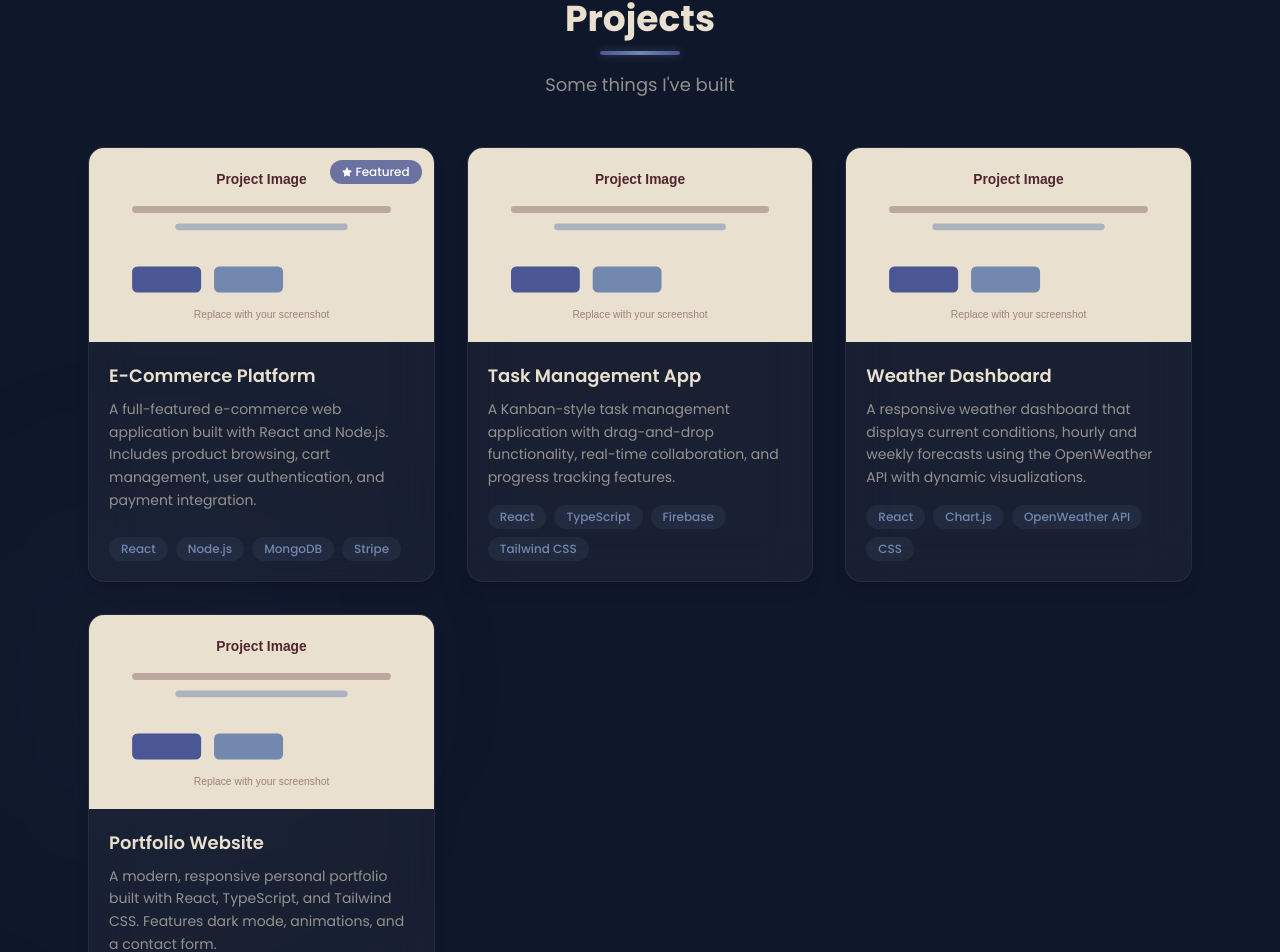
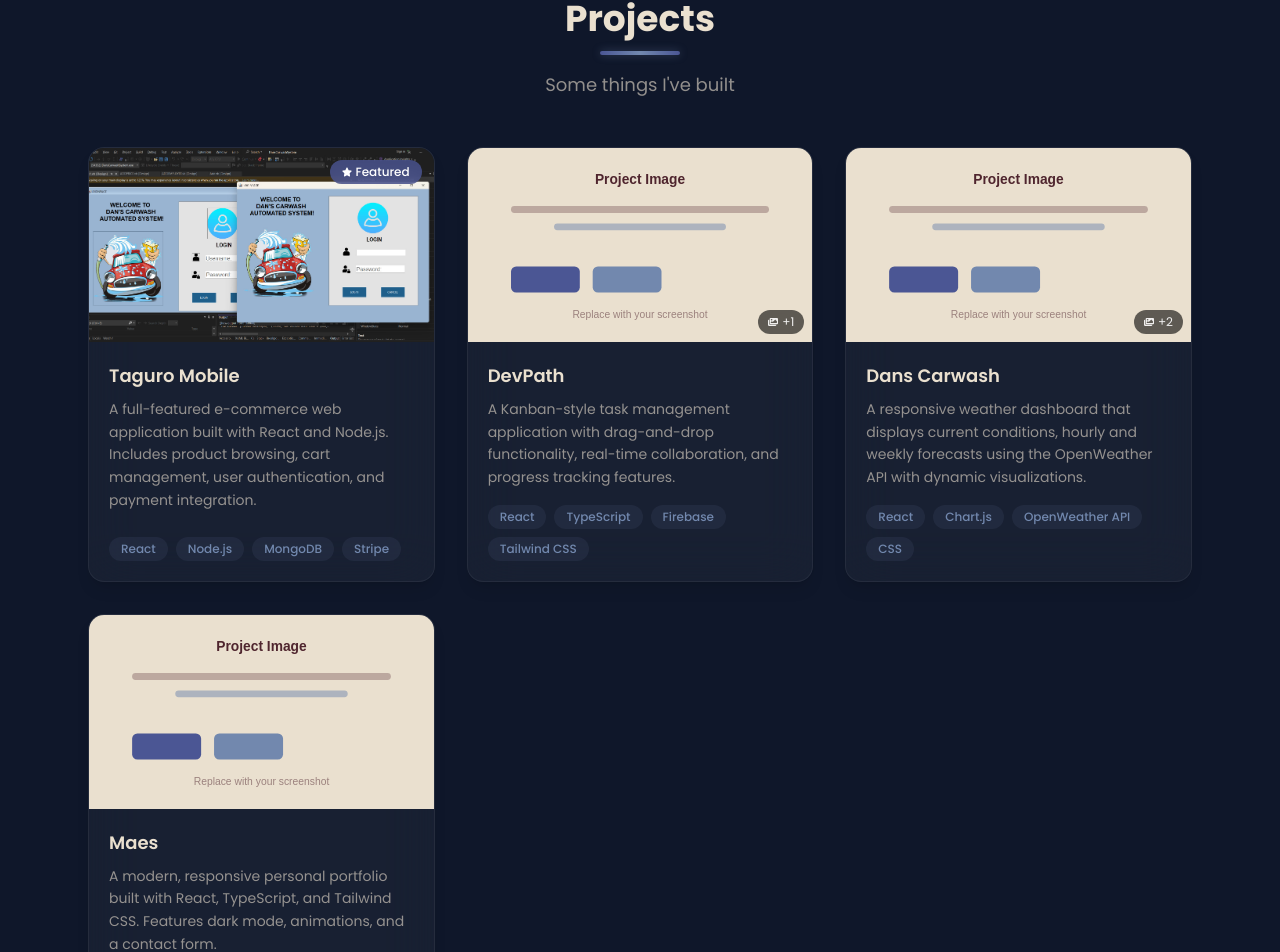
Before and after one commit to marcraguallatiban/Portfolio, a React (Vite) app: page / in a window 1280 px wide. Shown: the part 5445-6397 px from the top of the page. Built offline with nearby package versions, Linux system fonts and the light colour scheme.

Commit message:
refactor: optimize performance, replace Formspree with EmailJS, add project image lightbox with multi-image support

```diff
--- a/src/components/sections/Projects.tsx
+++ b/src/components/sections/Projects.tsx
@@ -1,18 +1,59 @@
-import { FaGithub, FaExternalLinkAlt, FaStar } from "react-icons/fa";
-import { motion } from "framer-motion";
+import { useState, useEffect, useCallback } from "react";
+import { motion, AnimatePresence } from "framer-motion";
+import { FaChevronLeft, FaChevronRight, FaTimes, FaStar, FaImages } from "react-icons/fa";
 import SectionTitle from "../ui/SectionTitle";
 import Card from "../ui/Card";
-import Button from "../ui/Button";
 import { projects } from "../../data/projects";
 
+interface LightboxState {
+  projectIdx: number;
+  imageIdx: number;
+}
+
 export default function Projects() {
+  const [lightbox, setLightbox] = useState<LightboxState | null>(null);
+
+  const close = useCallback(() => setLightbox(null), []);
+
+  const goNext = useCallback(() => {
+    setLightbox((prev) => {
+      if (!prev) return null;
+      const project = projects[prev.projectIdx];
+      return {
+        ...prev,
+        imageIdx: (prev.imageIdx + 1) % project.images.length,
+      };
+    });
+  }, []);
+
+  const goPrev = useCallback(() => {
+    setLightbox((prev) => {
+      if (!prev) return null;
+      const project = projects[prev.projectIdx];
+      return {
+        ...prev,
+        imageIdx: (prev.imageIdx - 1 + project.images.length) % project.images.length,
+      };
+    });
+  }, []);
+
+  useEffect(() => {
+    if (!lightbox) return;
+    const handleKey = (e: KeyboardEvent) => {
+      if (e.key === "Escape") close();
+      if (e.key === "ArrowRight") goNext();
+      if (e.key === "ArrowLeft") goPrev();
+    };
+    document.addEventListener("keydown", handleKey);
+    document.body.style.overflow = "hidden";
+    return () => {
+      document.removeEventListener("keydown", handleKey);
+      document.body.style.overflow = "";
+    };
+  }, [lightbox, close, goNext, goPrev]);
+
   return (
     <section id="projects" className="bg-transparent py-20 md:py-28 relative">
-      <div
-        className="absolute top-1/2 left-0 w-80 h-80 bg-[#7288AE]/5 rounded-full blur-[120px] pointer-events-none"
-        aria-hidden="true"
-      />
-
       <div className="mx-auto max-w-6xl px-6 relative z-10">
         <SectionTitle title="Projects" subtitle="Some things I've built" />
 
@@ -35,51 +76,35 @@ export default function Projects() {
               }}
               className="group"
             >
-              <Card className="overflow-hidden h-full flex flex-col hover:shadow-[0_0_25px_rgba(114,136,174,0.2)] hover:border-[#7288AE]/30 transition-colors transition-shadow duration-500 relative">
-                {/* Featured badge */}
+              <Card className="overflow-hidden h-full flex flex-col relative">
                 {idx === 0 && (
-                  <div className="absolute top-3 right-3 z-20 flex items-center gap-1 rounded-full bg-[#4B5694]/80 backdrop-blur-sm px-3 py-1 text-xs font-medium text-white">
+                  <div className="absolute top-3 right-3 z-10 flex items-center gap-1 rounded-full bg-secondary/80 backdrop-blur-sm px-3 py-1 text-xs font-medium text-white">
                     <FaStar size={10} />
                     Featured
                   </div>
                 )}
 
-                {/* Project image */}
-                <div className="relative overflow-hidden">
+                <div
+                  className="relative overflow-hidden cursor-pointer"
+                  onClick={() => setLightbox({ projectIdx: idx, imageIdx: 0 })}
+                >
                   <img
-                    src={project.image}
+                    src={project.images[0]}
                     alt={`Screenshot of ${project.title}`}
                     className="aspect-video w-full object-cover transition-transform duration-500 group-hover:scale-110"
                   />
-                  <div className="absolute inset-0 bg-gradient-to-t from-black/50 via-black/10 to-transparent opacity-0 group-hover:opacity-100 transition-opacity duration-300" />
+                  <div className="absolute inset-0 bg-black/0 group-hover:bg-black/20 transition-colors duration-300" />
 
-                  {/* Hover reveal buttons */}
-                  <div className="absolute bottom-3 left-3 right-3 flex gap-2 opacity-0 group-hover:opacity-100 translate-y-4 group-hover:translate-y-0 transition-[opacity,transform] duration-300">
-                    <Button
-                      href={project.githubUrl}
-                      variant="outline"
-                      size="sm"
-                      icon={<FaGithub />}
-                      ariaLabel={`View ${project.title} on GitHub`}
-                      className="flex-1 !border-white/30 !text-white hover:!bg-white/20"
-                    >
-                      GitHub
-                    </Button>
-                    <Button
-                      href={project.liveUrl}
-                      variant="primary"
-                      size="sm"
-                      icon={<FaExternalLinkAlt />}
-                      ariaLabel={`View ${project.title} live demo`}
-                      className="flex-1"
-                    >
-                      Live
-                    </Button>
-                  </div>
+                  {project.images.length > 1 && (
+                    <div className="absolute bottom-2 right-2 flex items-center gap-1 rounded-full bg-black/60 backdrop-blur-sm px-2.5 py-1 text-xs text-white/90">
+                      <FaImages size={10} />
+                      +{project.images.length - 1}
+                    </div>
+                  )}
                 </div>
 
                 <div className="flex flex-1 flex-col p-5">
-                  <h3 className="text-lg font-semibold text-[#EAE0CF] group-hover:text-[#7288AE] transition-colors duration-300">
+                  <h3 className="text-lg font-semibold text-[#EAE0CF] group-hover:text-accent transition-colors duration-300">
                     {project.title}
                   </h3>
 
@@ -91,7 +116,7 @@ export default function Projects() {
                     {project.technologies.map((tech) => (
                       <span
                         key={tech}
-                        className="rounded-full bg-[#7288AE]/10 px-3 py-1 text-xs font-medium text-[#7288AE]"
+                        className="rounded-full bg-accent/10 px-3 py-1 text-xs font-medium text-accent"
                       >
                         {tech}
                       </span>
@@ -103,6 +128,75 @@ export default function Projects() {
           ))}
         </motion.div>
       </div>
+
+      {/* Lightbox */}
+      <AnimatePresence>
+        {lightbox && (
+          <motion.div
+            initial={{ opacity: 0 }}
+            animate={{ opacity: 1 }}
+            exit={{ opacity: 0 }}
+            className="fixed inset-0 z-50 flex items-center justify-center bg-black/80 backdrop-blur-sm p-4"
+            onClick={close}
+          >
+            <motion.div
+              key={`${lightbox.projectIdx}-${lightbox.imageIdx}`}
+              initial={{ scale: 0.9, opacity: 0 }}
+              animate={{ scale: 1, opacity: 1 }}
+              exit={{ scale: 0.9, opacity: 0 }}
+              transition={{ duration: 0.2 }}
+              className="relative max-w-4xl w-full"
+              onClick={(e) => e.stopPropagation()}
+            >
+              <button
+                onClick={close}
+                className="absolute -top-10 right-0 z-10 flex h-8 w-8 items-center justify-center rounded-full bg-white/10 text-white/70 hover:bg-white/20 hover:text-white transition-colors"
+                aria-label="Close lightbox"
+              >
+                <FaTimes size={16} />
+              </button>
+
+              <img
+                src={projects[lightbox.projectIdx].images[lightbox.imageIdx]}
+                alt={`${projects[lightbox.projectIdx].title} screenshot ${lightbox.imageIdx + 1}`}
+                className="w-full rounded-lg max-h-[80vh] object-contain"
+              />
+
+              {/* Prev */}
+              {projects[lightbox.projectIdx].images.length > 1 && (
+                <button
+                  onClick={goPrev}
+                  className="absolute left-3 top-1/2 -translate-y-1/2 flex h-10 w-10 items-center justify-center rounded-full bg-black/50 text-white/80 hover:bg-black/70 hover:text-white transition-colors"
+                  aria-label="Previous image"
+                >
+                  <FaChevronLeft size={18} />
+                </button>
+              )}
+
+              {/* Next */}
+              {projects[lightbox.projectIdx].images.length > 1 && (
+                <button
+                  onClick={goNext}
+                  className="absolute right-3 top-1/2 -translate-y-1/2 flex h-10 w-10 items-center justify-center rounded-full bg-black/50 text-white/80 hover:bg-black/70 hover:text-white transition-colors"
+                  aria-label="Next image"
+                >
+                  <FaChevronRight size={18} />
+                </button>
+              )}
+
+              {/* Info bar */}
+              <div className="mt-4 flex items-center justify-between text-sm text-white/70">
+                <span>{projects[lightbox.projectIdx].title}</span>
+                {projects[lightbox.projectIdx].images.length > 1 && (
+                  <span>
+                    {lightbox.imageIdx + 1} / {projects[lightbox.projectIdx].images.length}
+                  </span>
+                )}
+              </div>
+            </motion.div>
+          </motion.div>
+        )}
+      </AnimatePresence>
     </section>
   );
 }
--- a/src/data/projects.ts
+++ b/src/data/projects.ts
@@ -4,68 +4,61 @@
 // Edit the projects array below to
 // showcase your own work.
 //
-// image: Add images to src/assets/images/
+// images: Add images to src/assets/images/
 //   and import them at the top of this file.
-//   Replace the placeholder path below.
+//   Replace the placeholder paths below.
+//   You can add as many images per project
+//   as you want.
 // =====================================
 
 import projectPlaceholder from '../assets/images/project-placeholder.svg'
+import project1Img from '../assets/images/project1-1.jpg'
 
 export interface ProjectData {
   id: string
   title: string
   description: string
-  image: string
+  images: string[]
   technologies: string[]
-  githubUrl: string
-  liveUrl: string
 }
 
 export const projects: ProjectData[] = [
   {
     id: 'project-1',
     // ---------- CHANGE PROJECT TITLE ----------
-    title: 'E-Commerce Platform',
+    title: 'Taguro Mobile',
     // ---------- CHANGE PROJECT DESCRIPTION ----------
     description:
       'A full-featured e-commerce web application built with React and Node.js. Includes product browsing, cart management, user authentication, and payment integration.',
-    // ---------- CHANGE PROJECT IMAGE ----------
-    // Replace with: import myImage from '../assets/images/my-project.jpg'
-    image: projectPlaceholder,
+    // ---------- CHANGE PROJECT IMAGES ----------
+    // Replace with your own imports at the top of this file,
+    // then use the variable names below.
+    images: [project1Img],
     // ---------- CHANGE TECHNOLOGIES ----------
     technologies: ['React', 'Node.js', 'MongoDB', 'Stripe'],
-    // ---------- CHANGE PROJECT LINKS ----------
-    githubUrl: 'https://github.com/marclatiban/ecommerce',
-    liveUrl: 'https://ecommerce-demo.vercel.app',
   },
   {
     id: 'project-2',
-    title: 'Task Management App',
+    title: 'DevPath',
     description:
       'A Kanban-style task management application with drag-and-drop functionality, real-time collaboration, and progress tracking features.',
-    image: projectPlaceholder,
+    images: [projectPlaceholder, projectPlaceholder],
     technologies: ['React', 'TypeScript', 'Firebase', 'Tailwind CSS'],
-    githubUrl: 'https://github.com/marclatiban/taskmanager',
-    liveUrl: 'https://taskmanager-demo.vercel.app',
   },
   {
     id: 'project-3',
-    title: 'Weather Dashboard',
+    title: 'Dans Carwash',
     description:
       'A responsive weather dashboard that displays current conditions, hourly and weekly forecasts using the OpenWeather API with dynamic visualizations.',
-    image: projectPlaceholder,
+    images: [projectPlaceholder, projectPlaceholder, projectPlaceholder],
     technologies: ['React', 'Chart.js', 'OpenWeather API', 'CSS'],
-    githubUrl: 'https://github.com/marclatiban/weather',
-    liveUrl: 'https://weather-demo.vercel.app',
   },
   {
     id: 'project-4',
-    title: 'Portfolio Website',
+    title: 'Maes ',
     description:
       'A modern, responsive personal portfolio built with React, TypeScript, and Tailwind CSS. Features dark mode, animations, and a contact form.',
-    image: projectPlaceholder,
+    images: [projectPlaceholder],
     technologies: ['React', 'TypeScript', 'Tailwind CSS', 'Framer Motion'],
-    githubUrl: 'https://github.com/marclatiban/portfolio',
-    liveUrl: 'https://marclatiban.vercel.app',
   },
 ]
```
Also changed, not shown: src/components/layout/Footer.tsx (+28 -22 lines), src/assets/images/project1-1.jpg (added).
